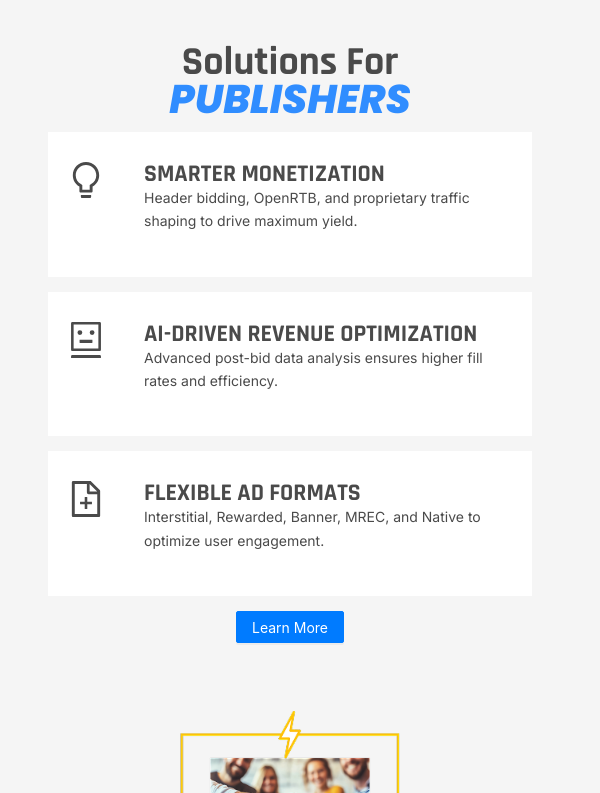
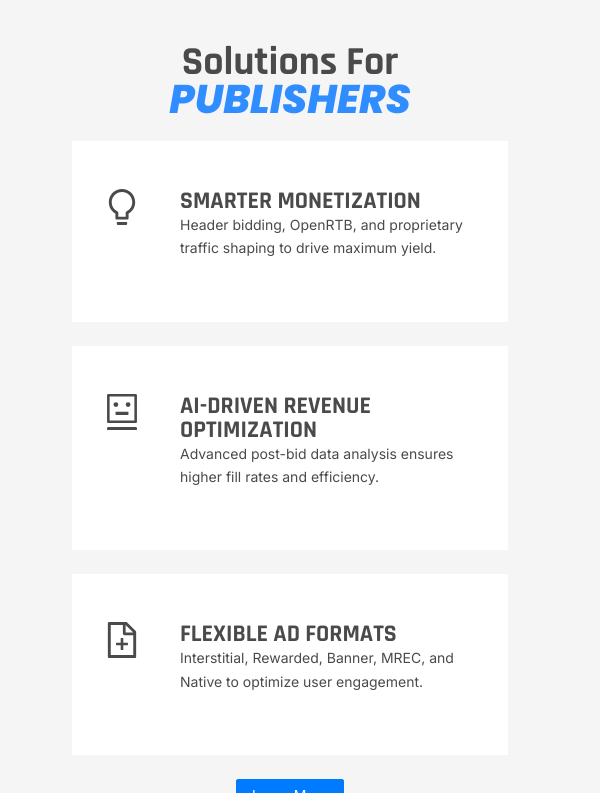
Before and after one commit to jwong65/vite-react-site, a React (Vite) app: page / in a window 600 px wide. Shown: the part 1407-2200 px from the top of the page. Built offline with nearby package versions, Linux system fonts and the light colour scheme.

Commit message:
Added exact styling for the text-boxes.

```diff
--- a/src/pages/home.css
+++ b/src/pages/home.css
@@ -534,8 +534,11 @@
     }
 
     .text-box {
-        padding: 30px 20px;
-        margin: 15px 0;
+        gap: 24px;
+        padding-top: 48px;
+        padding-right: 32px;
+        padding-bottom: 48px;
+        padding-left: 32px;
     }
 
     .main-heading, .sub-heading {
```
